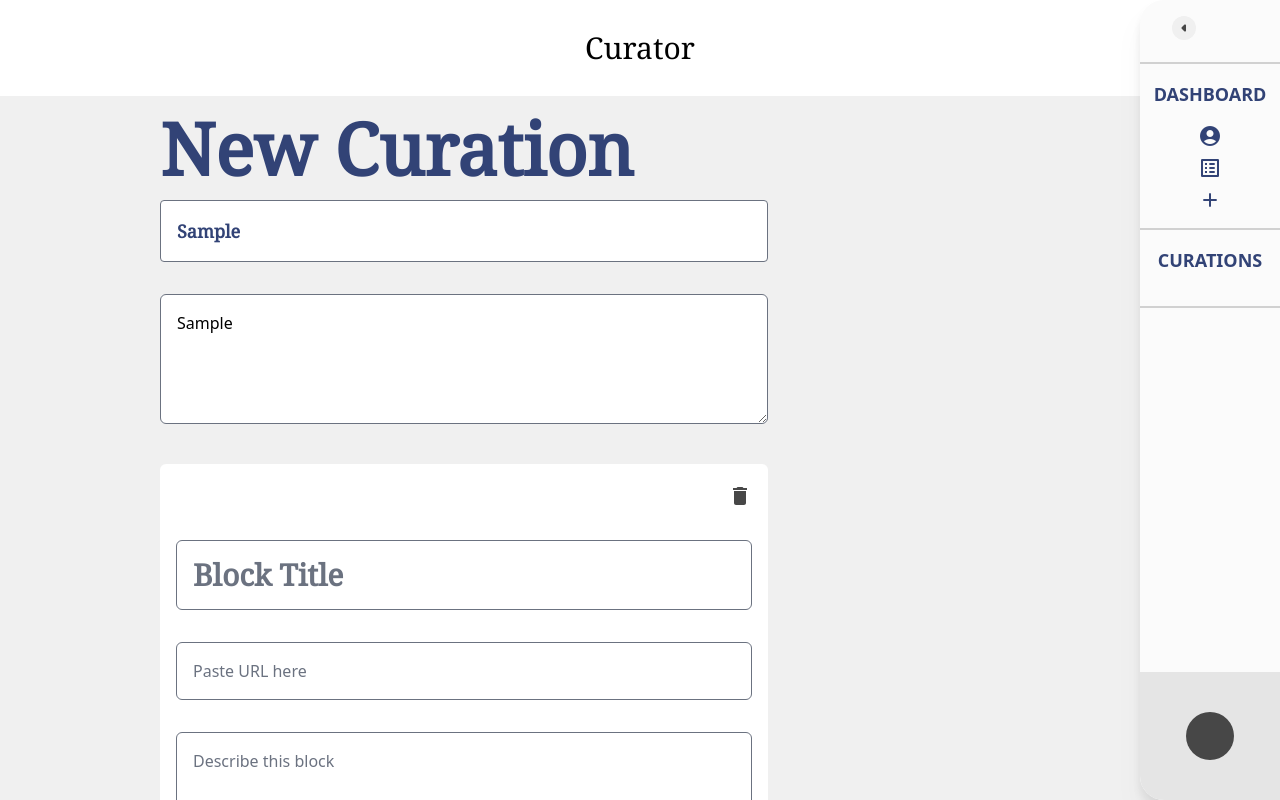
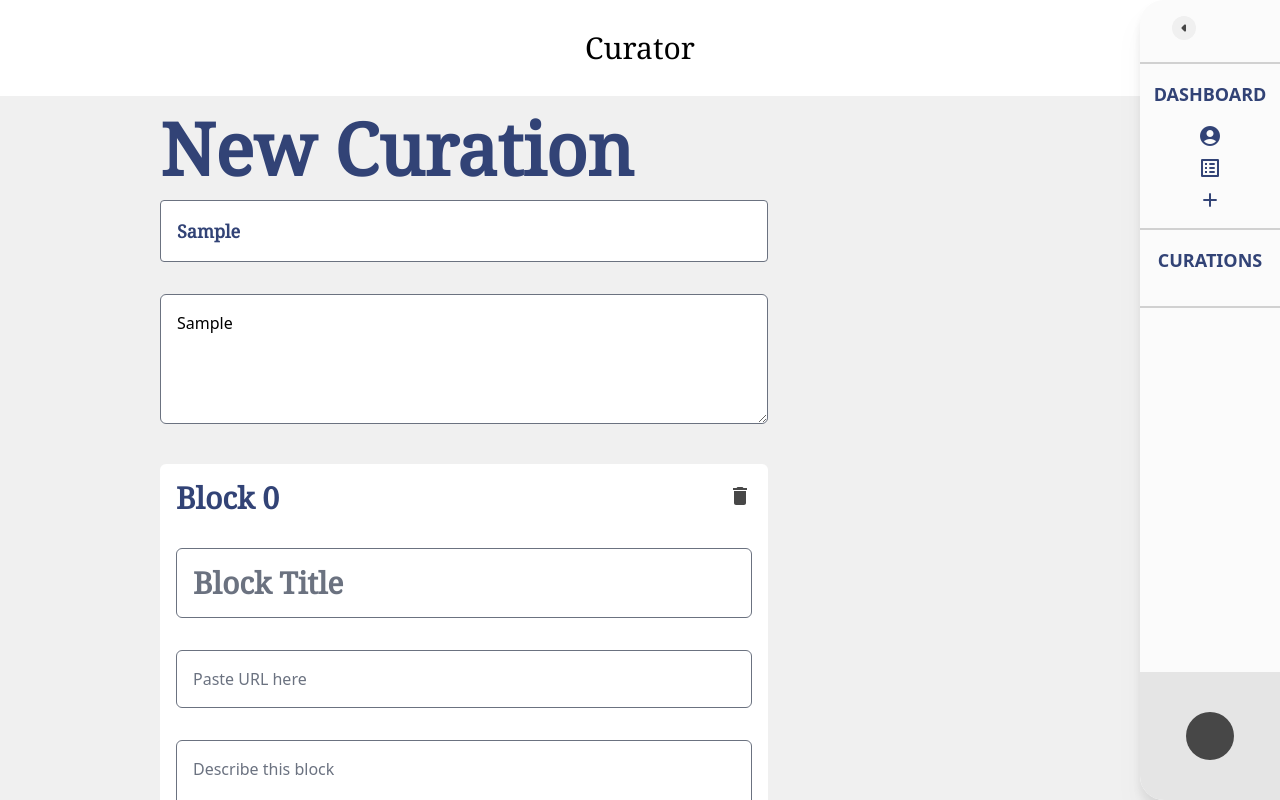
Before and after one commit to pranavraaghav/curator-frontend, a Next.js app: page /dashboard/curation/create in a window 1280 px wide. Both pictures are taken after typing "Sample", "Sample" into the empty fields and a click on the button "ADD A BLOCK". Shown: the top 800 px of the page. Built offline with nearby package versions, Linux system fonts and the light colour scheme.

Commit message:
style(create): add visual block count

```diff
--- a/components/Block/EditableBlockCard.jsx
+++ b/components/Block/EditableBlockCard.jsx
@@ -3,7 +3,7 @@ import { cardVariants } from "../global/cardVariants"
 import { TextField } from "@mui/material"
 import Delete from "@mui/icons-material/Delete"
 
-function EditableBlockCard({ data, deleteHandler, updateHandler }) {
+function EditableBlockCard({ index, data, deleteHandler, updateHandler }) {
   const handleChange = (event) => {
     data[event.target.name] = event.target.value
     updateHandler(data)
@@ -17,6 +17,9 @@ function EditableBlockCard({ data, deleteHandler, updateHandler }) {
       className="w-full h-auto p-4 pb-8 space-y-4 text-sm rounded-md lg:text-lg bg-block"
     >
       <div className="flex flex-row items-start justify-between">
+        {/* Block Counter */}
+        <h1 className="text-lg heading lg:text-3xl">Block {index}</h1>
+
         {/* Delete Button */}
         <button className="block ml-auto" onClick={deleteHandler}>
           <Delete className="text-2xl cursor-pointer text-coal md:text-3xl lg:text-4xl" />
--- a/components/Curation/EditableCuration.jsx
+++ b/components/Curation/EditableCuration.jsx
@@ -117,6 +117,7 @@ function EditableCuration({ initState, submitHandler }) {
                         >
                           {/* Block */}
                           <EditableBlockCard
+                            index={idx}
                             data={block}
                             deleteHandler={() => deleteBlocksHandler(block.key)}
                             updateHandler={updateBlocksHandler}
```
